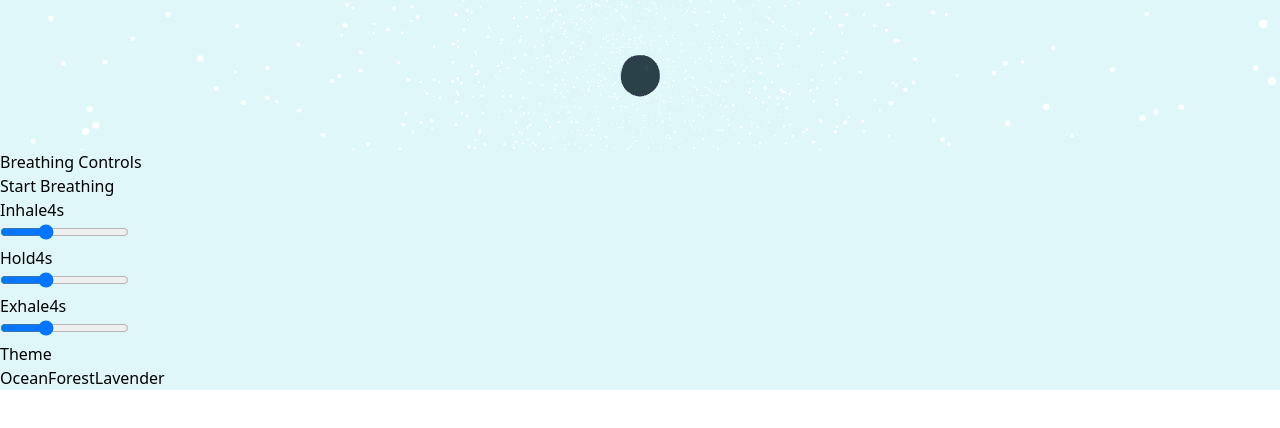
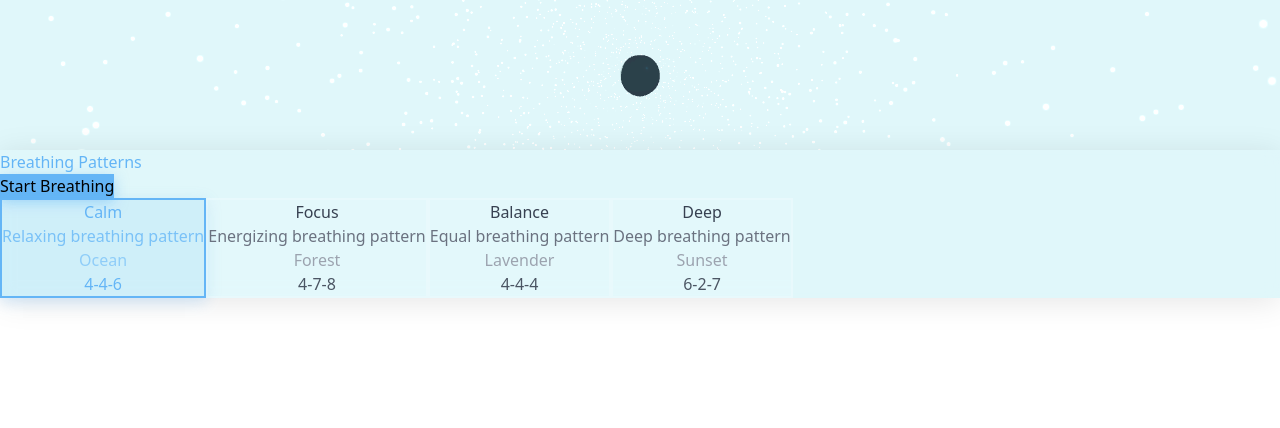
Before and after one commit to parthsali/Breathing-App, a React (Vite) app: page / in a window 1280 px wide. Shown: the top 428 px of the page. Built offline with nearby package versions, Linux system fonts and the light colour scheme.

Commit message:
Add controls for changing the patterns

```diff
--- a/src/components/Controls.tsx
+++ b/src/components/Controls.tsx
@@ -1,25 +1,59 @@
 import React from 'react';
 import { useBreathingStore } from '../store/breathingStore';
 
-const themes = [
+const breathingPatterns = [
   {
+    name: 'Calm',
+    description: 'Relaxing breathing pattern',
+    inhale: 4,
+    hold: 4,
+    exhale: 6,
+    theme: {
       name: 'Ocean',
       primary: '#64b5f6',
       secondary: '#80cbc4',
       background: '#e0f7fa',
+    }
   },
   {
+    name: 'Focus',
+    description: 'Energizing breathing pattern',
+    inhale: 4,
+    hold: 7,
+    exhale: 8,
+    theme: {
       name: 'Forest',
       primary: '#81c784',
       secondary: '#a5d6a7',
       background: '#c8e6c9',
+    }
   },
   {
+    name: 'Balance',
+    description: 'Equal breathing pattern',
+    inhale: 4,
+    hold: 4,
+    exhale: 4,
+    theme: {
       name: 'Lavender',
       primary: '#9575cd',
       secondary: '#b39ddb',
       background: '#e1bee7',
+    }
   },
+  {
+    name: 'Deep',
+    description: 'Deep breathing pattern',
+    inhale: 6,
+    hold: 2,
+    exhale: 7,
+    theme: {
+      name: 'Sunset',
+      primary: '#ff7043',
+      secondary: '#ffab91',
+      background: '#ffecb3',
+    }
+  }
 ];
 
 export const Controls: React.FC = () => {
@@ -36,66 +70,104 @@ export const Controls: React.FC = () => {
     stopBreathing,
   } = useBreathingStore();
 
+  const handlePatternSelect = (pattern: typeof breathingPatterns[0]) => {
+    setBreathingPattern(pattern.inhale, pattern.hold, pattern.exhale);
+    setTheme(pattern.theme);
+  };
+
   return (
-    <div className="fixed top-4 right-4 p-6 bg-white/90 backdrop-blur-lg shadow-xl rounded-2xl w-96 transform transition-all duration-300 hover:shadow-2xl">
+    <div
+      className="fixed left-4 top-4 p-6 rounded-2xl w-80 transform transition-all duration-300"
+      style={{
+        background: `${theme.background}99`,
+        backdropFilter: 'blur(8px)',
+        boxShadow: '0 4px 30px rgba(0, 0, 0, 0.1)'
+      }}
+    >
       <div className="space-y-6">
         <div className="flex items-center justify-between">
-          <h2 className="text-2xl font-bold text-gray-800">Breathing Controls</h2>
+          <h2 className="text-2xl font-bold" style={{ color: theme.primary }}>Breathing Patterns</h2>
           <button
             onClick={isBreathing ? stopBreathing : startBreathing}
-            className={`px-6 py-2 rounded-full text-white font-medium transition-all duration-300 transform hover:scale-105 ${
-              isBreathing ? 'bg-red-500 hover:bg-red-600' : 'bg-blue-500 hover:bg-blue-600'
-            }`}
+            className="px-6 py-2 rounded-full text-white font-medium transition-all duration-300 transform hover:scale-105"
+            style={{
+              background: isBreathing ? '#ef4444' : theme.primary,
+              boxShadow: `0 4px 14px ${isBreathing ? '#ef444480' : theme.primary + '80'}`
+            }}
           >
             {isBreathing ? 'Stop' : 'Start'} Breathing
           </button>
         </div>
 
-        <div className="space-y-4">
-          {[
-            { label: 'Inhale', value: inhaleTime, onChange: (v: number) => setBreathingPattern(v, holdTime, exhaleTime) },
-            { label: 'Hold', value: holdTime, onChange: (v: number) => setBreathingPattern(inhaleTime, v, exhaleTime) },
-            { label: 'Exhale', value: exhaleTime, onChange: (v: number) => setBreathingPattern(inhaleTime, holdTime, v) },
-          ].map(({ label, value, onChange }) => (
-            <div key={label} className="space-y-2">
+        <div className="space-y-3">
+          {breathingPatterns.map((pattern) => (
+            <button
+              key={pattern.name}
+              onClick={() => handlePatternSelect(pattern)}
+              className="w-full p-4 rounded-xl transition-all duration-300 transform hover:scale-102"
+              style={{
+                background: theme.primary === pattern.theme.primary
+                  ? `${pattern.theme.primary}20`
+                  : 'rgba(255, 255, 255, 0.1)',
+                border: `2px solid ${theme.primary === pattern.theme.primary
+                  ? pattern.theme.primary
+                  : 'rgba(255, 255, 255, 0.2)'}`,
+                boxShadow: theme.primary === pattern.theme.primary
+                  ? `0 4px 14px ${pattern.theme.primary}40`
+                  : 'none'
+              }}
+            >
               <div className="flex justify-between items-center">
-                <label className="text-sm font-medium text-gray-700">{label}</label>
-                <span className="text-sm font-medium text-gray-500">{value}s</span>
+                <div className="text-left">
+                  <h3
+                    className="font-semibold"
+                    style={{ color: theme.primary === pattern.theme.primary
+                      ? pattern.theme.primary
+                      : '#374151' }}
+                  >
+                    {pattern.name}
+                  </h3>
+                  <p
+                    className="text-sm"
+                    style={{ color: theme.primary === pattern.theme.primary
+                      ? `${pattern.theme.primary}CC`
+                      : '#6B7280' }}
+                  >
+                    {pattern.description}
+                  </p>
                 </div>
-              <input
-                type="range"
-                min="2"
-                max="8"
-                value={value}
-                onChange={(e) => onChange(Number(e.target.value))}
-                className="w-full h-2 bg-gray-200 rounded-lg appearance-none cursor-pointer accent-blue-500"
-              />
+                <div className="text-right">
+                  <div
+                    className="text-xs"
+                    style={{ color: theme.primary === pattern.theme.primary
+                      ? `${pattern.theme.primary}99`
+                      : '#9CA3AF' }}
+                  >
+                    {pattern.theme.name}
                   </div>
+                  <div
+                    className="text-sm font-medium"
+                    style={{ color: theme.primary === pattern.theme.primary
+                      ? pattern.theme.primary
+                      : '#4B5563' }}
+                  >
+                    {pattern.inhale}-{pattern.hold}-{pattern.exhale}
+                  </div>
+                </div>
+              </div>
+            </button>
           ))}
         </div>
 
-        <div className="space-y-2">
-          <label className="block text-sm font-medium text-gray-700">Theme</label>
-          <div className="flex gap-3">
-            {themes.map((t) => (
-              <button
-                key={t.name}
-                onClick={() => setTheme(t)}
-                className={`px-4 py-2 rounded-lg border-2 transition-all duration-300 transform hover:scale-105 ${
-                  theme.primary === t.primary
-                    ? 'border-blue-500 bg-blue-50'
-                    : 'border-gray-200 hover:border-gray-300'
-                }`}
+        {isBreathing && (
+          <div
+            className="text-center py-2 px-4 rounded-lg"
+            style={{
+              background: `${theme.primary}20`,
+              color: theme.primary
+            }}
           >
-                {t.name}
-              </button>
-            ))}
-          </div>
-        </div>
-
-        {isBreathing && (
-          <div className="text-center py-2 px-4 bg-blue-50 rounded-lg">
-            <span className="text-blue-700 font-medium">
+            <span className="font-medium">
               Current Phase: {currentPhase.charAt(0).toUpperCase() + currentPhase.slice(1)}
             </span>
           </div>
```
Lines whose indentation alone changed are shown as unchanged.
